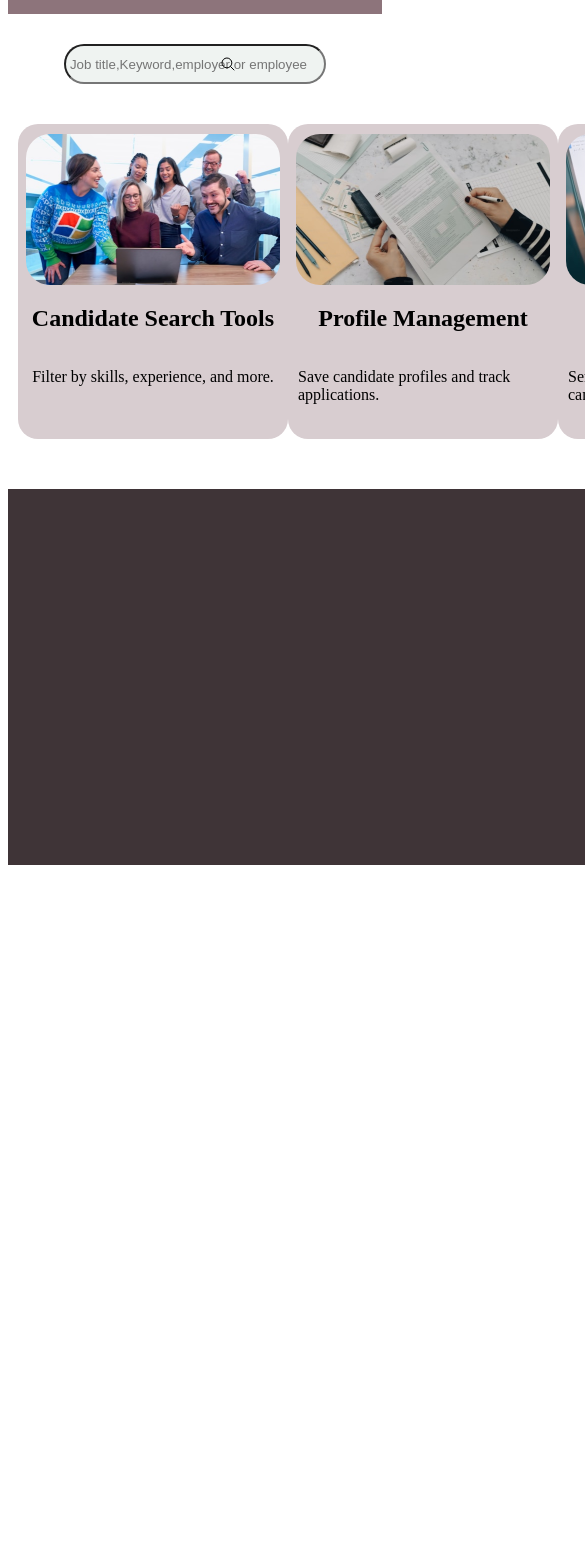
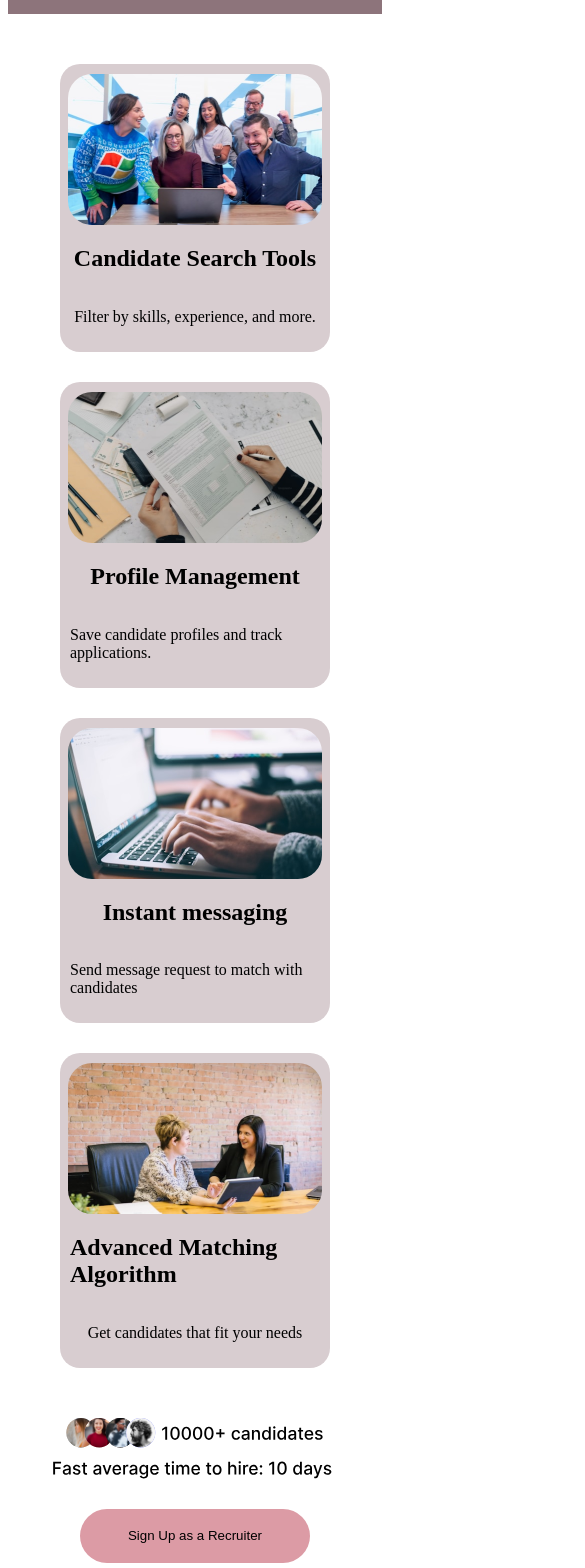
Before and after one commit to Yungflashh/recruiter2candidate, a React (Vite) app: page /recruiter in a window 390 px wide. Shown: the part 80-1648 px from the top of the page, 585 px wide, since content can reach past the window. Before the commit the page ends 953 px from the top, so only its background shows below. Built offline with nearby package versions, Linux system fonts and the light colour scheme.

Commit message:
fixed some responsivesness isssues

```diff
--- a/src/App.jsx
+++ b/src/App.jsx
@@ -1,4 +1,5 @@
 import AboutPage from "./pages/AboutPage"
+import CandidateSignUp from "./pages/CandidateSignUp"
 import ForRecruiter from "./pages/ForRecruiter"
 import HomePage from "./pages/HomePage"
 import RecruiterSignUp from "./pages/RecruiterSignUp"
@@ -22,6 +23,7 @@ function App() {
        <Route path="/aboutUs" element = { <AboutPage />} />
        <Route path="/recruiter" element = { <ForRecruiter />} />
        <Route path="/RecruiterSignUp" element = { <RecruiterSignUp />} />
+       <Route path="/CandidateSignUp" element = { <CandidateSignUp />} />
        <Route path="/signUp" element = { <SignUpPage />} />
 
         </Routes>
--- a/src/pages/ForRecruiter.tsx
+++ b/src/pages/ForRecruiter.tsx
@@ -6,16 +6,15 @@ import cardimg1 from "../assets/cardVision.svg"
 import cardimg2 from "../assets/cardVision2.svg"
 import cardimg3 from "../assets/cardVision3.svg"
 import cardimg4 from "../assets/cardVision4.svg"
+import people from "../assets/people.svg"
+import { Link } from 'react-router-dom';
 
 
 const ForRecruiter = () => {
   return (
-    <div>
+    <div className='for-recruiter-container'>
 
-      <div className="search-div">
-      <IoSearchOutline id='search-icon'/>  <input  type="search" placeholder='Job title,Keyword,employer or employee' />
 
-      </div>
         <div className="cardR">
         <RecruiterCard image={cardimg1} title={"Candidate Search Tools"} desc={"Filter by skills, experience, and more."}/>
         <RecruiterCard image={cardimg2} title={"Profile Management"} desc={"Save candidate profiles and track applications."}/>
@@ -23,6 +22,10 @@ const ForRecruiter = () => {
         <RecruiterCard image={cardimg4} title={"Advanced Matching Algorithm"} desc={"Get candidates that fit your needs"}/>
         </div>
 
+
+    <img id='people' src={people} alt="" />
+
+     <Link id='link' to={"/RecruiterSignUp"}> <button id='btn' >Sign Up as a Recruiter</button></Link>
     </div>
   )
 }
--- a/src/styles/Footer.css
+++ b/src/styles/Footer.css
@@ -1,6 +1,6 @@
 .footer-container{
     background-color: #3F3437;
-    width: 1280px;
+    width: 100%;
     height: 376px;
     margin-top: 50px;
 
--- a/src/styles/ForRecruiter.css
+++ b/src/styles/ForRecruiter.css
@@ -1,29 +1,51 @@
+.for-recruiter-container{
+    display: flex;
+    flex-direction: column;
+    justify-content: center;
+    /* align-items: center; */
+}
+#people{
+    width: 400px;
+   margin: auto;
+}
+
 .search-div{
     display: flex;
     align-items: center;
 }
 
 
-.search-div input {
-    width: 70%;
-    margin: 30px auto;
-    display: block;
-    border-radius: 20px;
-    height: 40px;
-    text-align: center;
-    background-color: #EFF3F1;
-    position: relative;
-}
-
-
-#search-icon{
-    position: absolute;
-    left: 220px;
-    z-index: 1;
-}
 
 .cardR{
     display: flex;
     justify-content: space-between;
-    margin: 10px;
+    margin: 50px 10px;
 }
+
+#btn{
+
+    width: 230px;
+    height: 54px;
+    flex-shrink: 0;
+    margin: 30px auto;
+    border-radius: 30px;
+    background: var(--brandColor-brandColor-600, #DC9BA5);
+    border: none;
+}
+
+#link{
+    margin: auto;
+}
+
+
+@media (max-width:900px){
+    .cardR{
+        flex-direction: column;
+        align-items: center;
+        gap: 30px;
+    }
+
+    #people{
+        width: 100%;
+    }
+}
```
Also changed, not shown: src/assets/people.svg (added).
